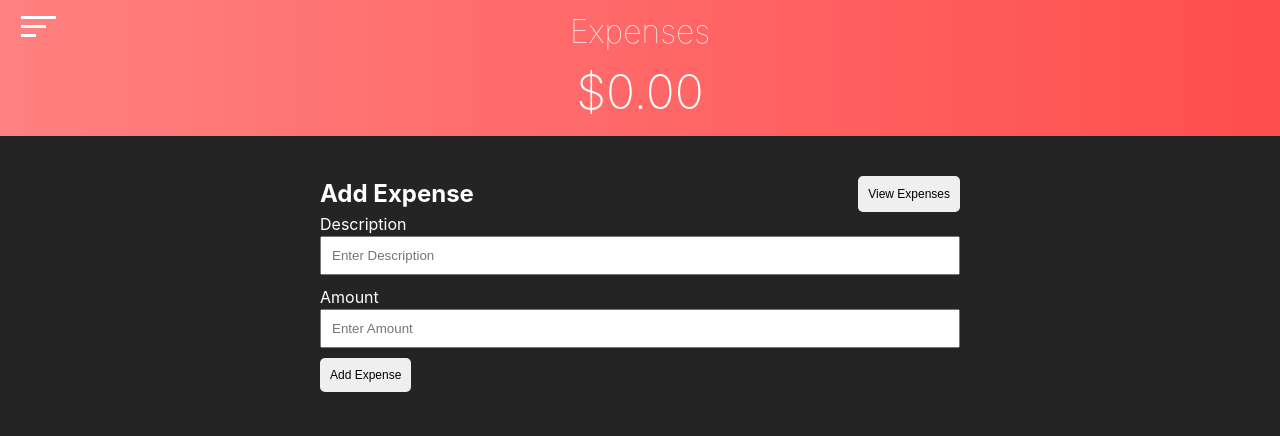
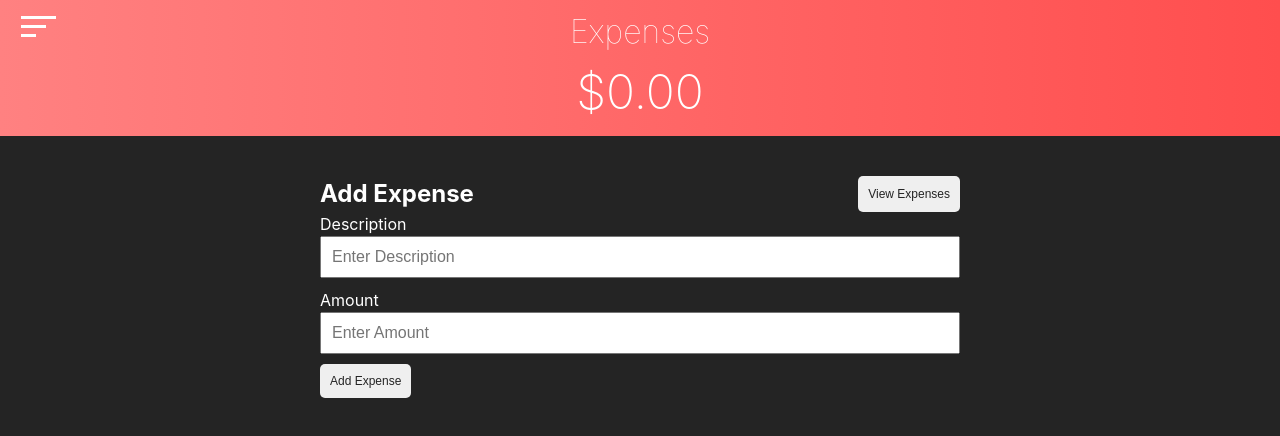
Before and after one commit to justincgreen/budget-tracker-2-next, a Next.js app: page /expenses in a window 1280 px wide. Both pictures are taken after a click on the button "Add Expense". Shown: the top 436 px of the page. Built offline with nearby package versions, Linux system fonts and the light colour scheme.

Commit message:
Updated styling

```diff
--- a/src/styles/_buttons.scss
+++ b/src/styles/_buttons.scss
@@ -4,6 +4,7 @@
 	padding: 10px;
   border-radius: 5px;
   border: none;
+  color: $c-black;
   cursor: pointer;
 
   &:disabled {
--- a/src/styles/_c-modal.scss
+++ b/src/styles/_c-modal.scss
@@ -34,11 +34,13 @@
 		display: block;
 		margin: 10px auto;
 		padding: $padding-base-half;
+    font-size: 100%;
 	}
 
   &__edit-expense-input {
     display: block;
     margin: 10px auto;
     padding: $padding-base-half;
+    font-size: 100%;
   }
 }
--- a/src/styles/_forms.scss
+++ b/src/styles/_forms.scss
@@ -7,6 +7,7 @@
 	&__input {
 		padding: 10px;
 		margin-bottom: 10px;
+    font-size: 100%;
 
 		&--100 {
 			width: 100%;
```
